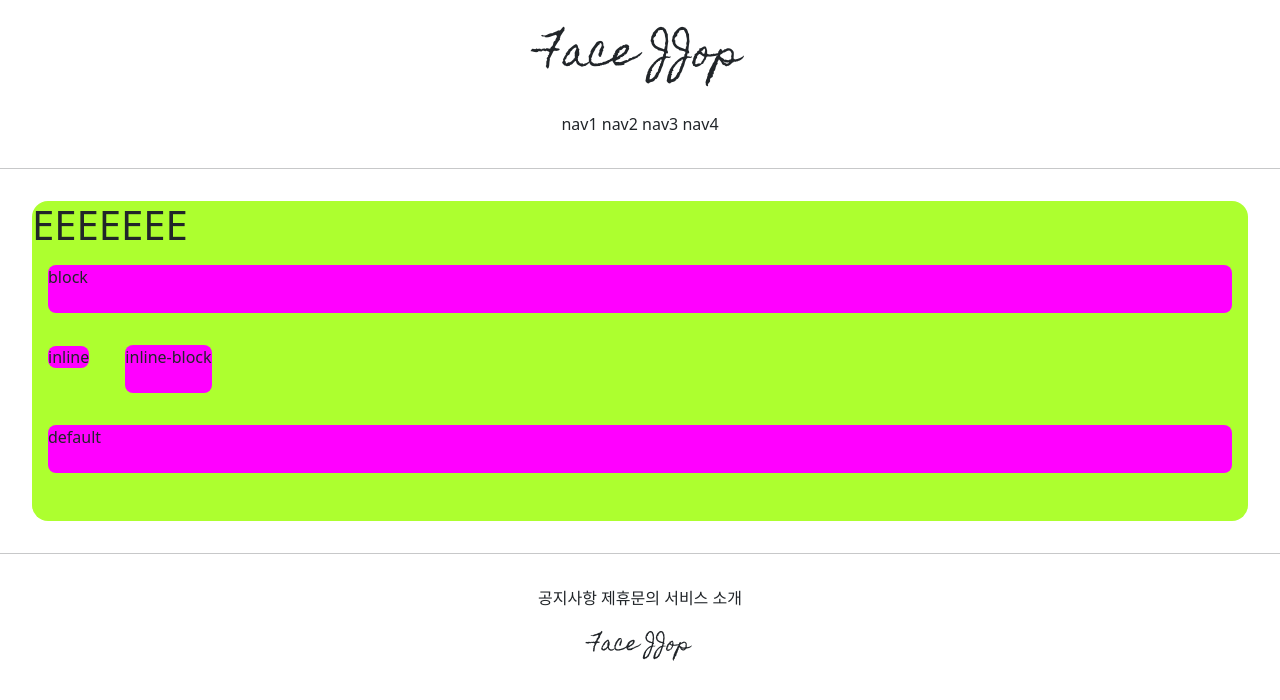
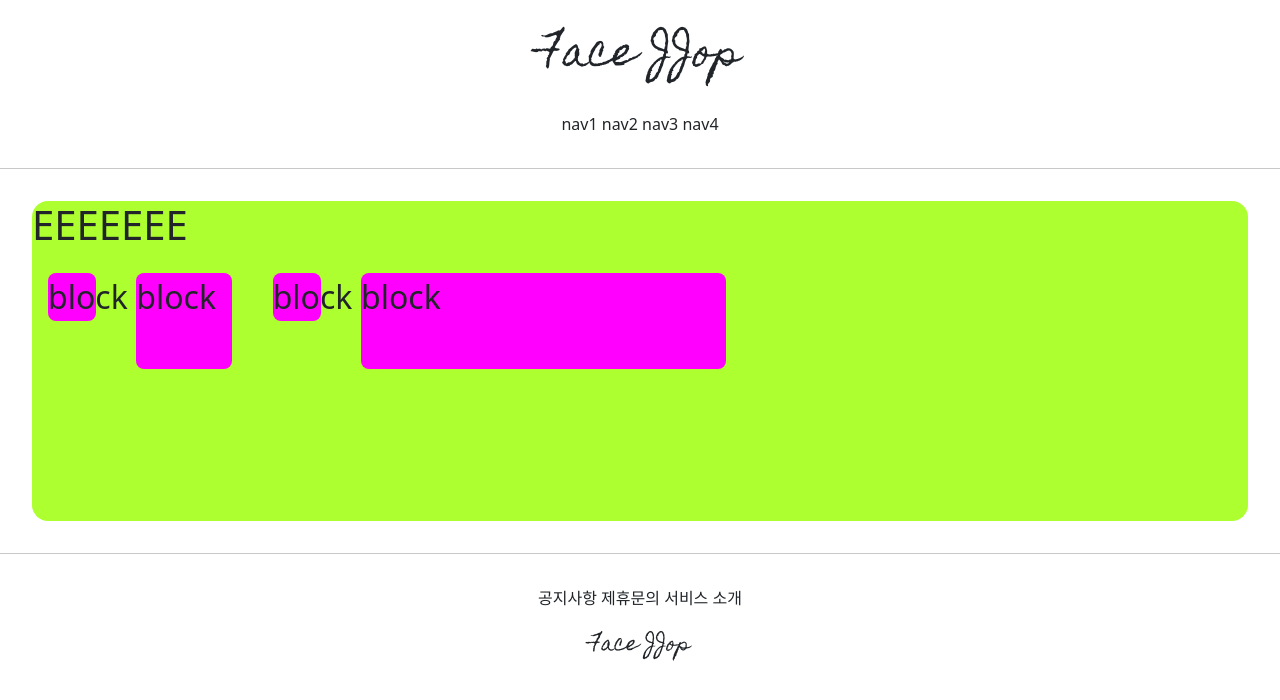
Before and after one commit to TTioTTi/gis_1ban_1, a Django app: page /account/hello_world/ in a window 1280 px wide. Shown: the top 700 px of the page. Run offline with Django 3.2, Linux system fonts and the light colour scheme; parts of the project's set-up code (start-up, migrations or seed data) failed here and were passed over.

Commit message:
7/7 1ban class commit__s3

```diff
--- a/accountapp/templates/accountapp/hello_world.html
+++ b/accountapp/templates/accountapp/hello_world.html
@@ -3,24 +3,23 @@
 {% block content %}
 
     <style>
-
         .testing{
             background-color: fuchsia;
+            display: inline-block;
             margin: 1rem;
             height: 48px;
-            width: 48;
+            width: 48px;
             border-radius: .5rem;
         }
-
     </style>
 
-    <div style='height: 20rem; background-color: greenyellow; margin: 2rem; border-radius: 1rem;'>
+    <div style='height: 20rem; background-color: greenyellow; margin: 2rem; border-radius: 1rem;
+    font-size: 2rem'>
         <h1>EEEEEEE</h1>
-        <div class="testing" style="display: block">block</div>
-        <div class="testing" style="display: inline">inline</div>
-        <div class="testing" style="display: inline-block">inline-block</div>
-        <div class="testing" style="display: none">none</div>
-        <div class="testing">default</div>
+        <div class="testing" style="height: 48px; width: 48px;">block</div>
+        <div class="testing" style="height: 3em; width: 3em;">block</div>
+        <div class="testing" style="height: 3rem; width: 3rem;">block</div>
+        <div class="testing" style="height: 30%; width: 30%;">block</div>
     </div>
 
 {% endblock %}
```
